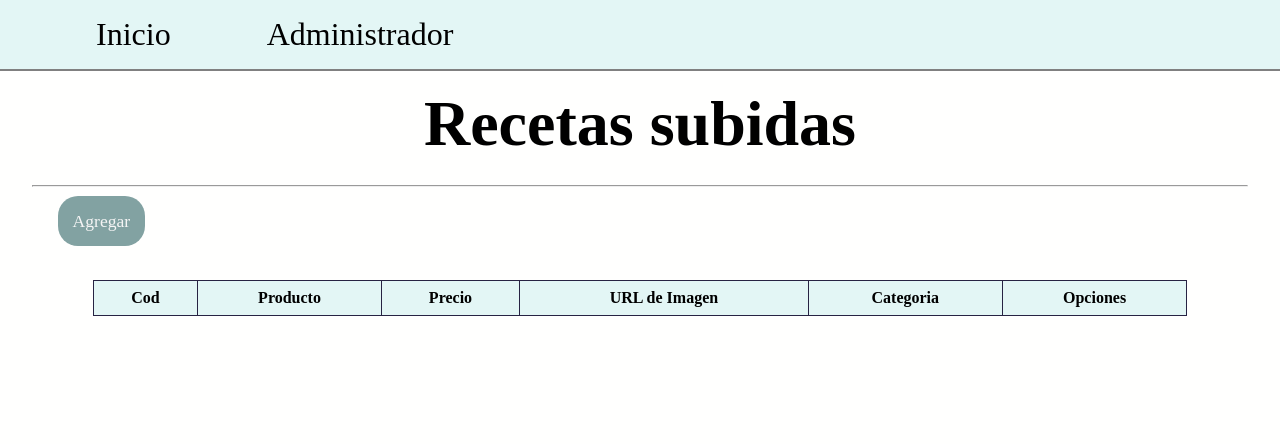
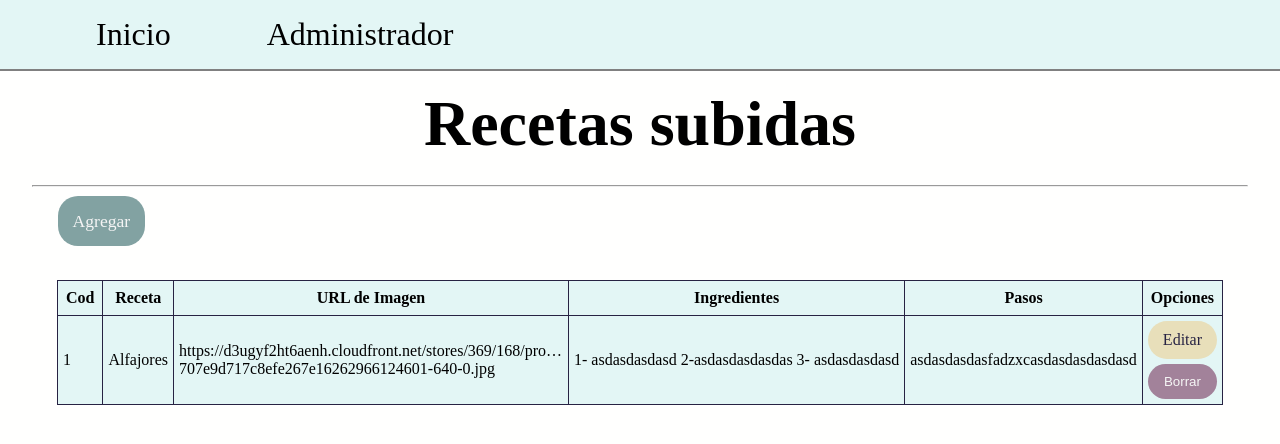
Before and after one commit to nicofara27/tp1-ej14-react, a React (Create React App) app: page /administrador in a window 1280 px wide. Shown: the top 444 px of the page. Built offline with nearby package versions, Linux system fonts and the light colour scheme; data requests are answered from the project's data file.

Commit message:
Correccion de errores de escritura

```diff
--- a/db.json
+++ b/db.json
@@ -1,3 +1,11 @@
 {
-  "recetas": []
+  "recetas": [
+    {
+      "nombreReceta": "Alfajores",
+      "imagen": "https://d3ugyf2ht6aenh.cloudfront.net/stores/369/168/products/mago1-707e9d717c8efe267e16262966124601-640-0.jpg",
+      "ingredientes": "1- asdasdasdasd\n2-asdasdasdasdas\n3- asdasdasdasd",
+      "pasos": "asdasdasdasfadzxcasdasdasdasdasd",
+      "id": 1
+    }
+  ]
 }
--- a/src/components/FormReceta.jsx
+++ b/src/components/FormReceta.jsx
@@ -99,7 +99,7 @@ const FormReceta = () => {
         3- Tercer paso"
             minLength={20}
             maxLength={1500}
-            {...register("ingredientes", {
+            {...register("pasos", {
               required: "Los pasos son obligatorios",
               minLength: {
                 value: 20,
--- a/src/components/RecetaAdmin.jsx
+++ b/src/components/RecetaAdmin.jsx
@@ -4,17 +4,20 @@ import { borrarRecetaApi, consultarRecetasApi } from "./helpers/queries";
 
 const RecetaAdmin = ({ receta, setRecetas }) => {
   const { id, nombreReceta, imagen, ingredientes, pasos } = { ...receta };
-
   //Funciones para recortar el texto de ingredientes y pasos cuando son muy largos
   const ingr = ingredientes;
   let ingr2 = "";
   if (ingr != null && ingr.length > 100) {
       ingr2 = ingr.slice(0, 100) + "...";
+    }else {
+        ingr2 = ingredientes;
     }
     const pasosRecortados = pasos;
     let pasosRecortados2 = "";
     if (pasosRecortados != null && pasosRecortados.length > 100) {
         pasosRecortados2 = pasosRecortados.slice(0, 100) + "...";
+    } else {
+        pasosRecortados2 = pasos;
     }
 
   //Funcion para borrar receta
--- a/src/components/view/Administrador.jsx
+++ b/src/components/view/Administrador.jsx
@@ -31,10 +31,10 @@ const Administrador = () => {
           <thead>
             <tr>
               <th>Cod</th>
-              <th>Producto</th>
-              <th>Precio</th>
+              <th>Receta</th>
               <th>URL de Imagen</th>
-              <th>Categoria</th>
+              <th>Ingredientes</th>
+              <th>Pasos</th>
               <th>Opciones</th>
             </tr>
           </thead>
```
Lines whose indentation alone changed are shown as unchanged.
